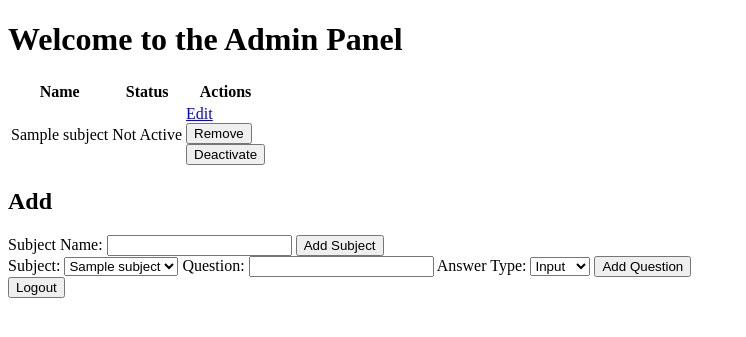
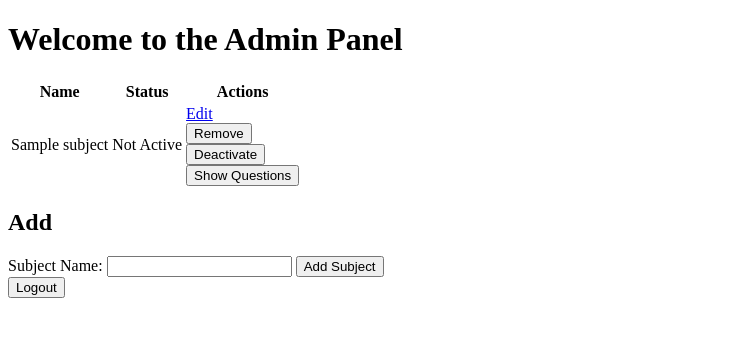
Before and after one commit to lordvexer/refah, a Flask app: template templates/admin.html in a window 1280 px wide. Shown: the top 337 px of the page, without its empty margins (0-746 px from the left). Run offline with Flask 3, Linux system fonts and the light colour scheme; the template is opened without the code that fills it: most values are stand-ins (such as "Sample title", 1, 10 or a date in 2020).

Commit message:
options added

```diff
--- a/app.py
+++ b/app.py
@@ -143,23 +143,29 @@ def update_subject_name():
 
 @app.route('/admin/subjects/add_question', methods=['POST'])
 def add_question():
-    # Retrieve form data
     subject_id = request.form.get('subject_id')
     question_text = request.form.get('question')
     answer_type = request.form.get('answer_type')
-    options = request.form.getlist('select_options[]')  # Retrieve the array of options
+    options = request.form.getlist('option[]')
 
     try:
         # Insert the question into the database
-        cursor.execute("INSERT INTO questions (subject_id, text, answer_type) OUTPUT INSERTED.id VALUES (?, ?, ?)",
+        cursor.execute("INSERT INTO questions (subject_id, text, answer_type) VALUES (?, ?, ?)",
                        (subject_id, question_text, answer_type))
-        question_id = cursor.fetchone()[0]  # Fetch the last inserted question ID
-        conn.commit()
 
-        # Insert each option into the question_options table
-        for option in options:
-            cursor.execute("INSERT INTO question_options (question_id, option_text) VALUES (?, ?)",
-                           (question_id, option))
+        if answer_type == 'select':
+            # Commit the transaction to ensure the new question is added to the database
+            conn.commit()
+
+            # Get the ID of the newly inserted question
+            cursor.execute("SELECT @@IDENTITY")
+            question_id = cursor.fetchone()[0]
+            # Insert options into the options table
+            for option_text in options:
+                cursor.execute("INSERT INTO options (question_id, text) VALUES (?, ?)",
+                               (question_id, option_text))
+
+        # Commit the transaction
         conn.commit()
 
         flash('Question added successfully!', 'success')
@@ -168,8 +174,14 @@ def add_question():
         flash('Failed to add question. Please try again.', 'error')
         print(e)  # Print the error for debugging
 
-    # Redirect back to the admin page
     return redirect(url_for('admin'))
+
+
+
+
+
+
+
 
 
 
--- a/templates/admin.html
+++ b/templates/admin.html
@@ -58,6 +58,9 @@
                         <button type="submit">Deactivate</button>
                     </form>
                     {% endif %}
+
+                    <!-- Button to show questions for this subject -->
+                    <button onclick="toggleQuestions('{{ subject.id }}')">Show Questions</button>
                 </td>
             </tr>
             {% endfor %}
@@ -72,16 +75,26 @@
         <button type="submit">Add Subject</button>
     </form>
 
+    <!-- List of questions for each subject (initially hidden) -->
+    {% for subject in subjects %}
+    <div id="questions{{ subject.id }}" style="display: none;">
+        <h3>Questions for {{ subject.name }}</h3>
+        <ul>
+            {% for question in subject.questions %}
+            <li>{{ question.text }}</li>
+            <!-- Add edit and remove buttons for each question -->
+            <button onclick="editQuestion('{{ question.id }}')">Edit</button>
+            <form action="/remove_question/{{ question.id }}" method="post">
+                <button type="submit">Remove</button>
+            </form>
+            {% endfor %}
+        </ul>
+        <!-- Form to add a new question -->
+        <form action="/admin/subjects/add_question" method="post">
+            <input type="hidden" name="subject_id" value="{{ subject.id }}">
+            <label for="new_question">New Question:</label>
+            <input type="text" id="text" name="question">
 
-    <form action="{{ url_for('add_question') }}" method="post">
-        <label for="subject_id">Subject:</label>
-        <select id="subject_id" name="subject_id">
-            {% for subject in subjects %}
-            <option value="{{ subject.id }}">{{ subject.name }}</option>
-            {% endfor %}
-        </select>
-        <label for="question">Question:</label>
-        <input type="text" id="question" name="question">
             <label for="answer_type">Answer Type:</label>
             <select id="answer_type" name="answer_type">
                 <option value="input">Input</option>
@@ -91,13 +104,16 @@
             <!-- Container for select options (initially hidden) -->
             <div id="selectOptions" style="display: none;">
                 <label for="select_options">Select Options:</label>
-            <div id="selectOptionsContainer">
+                <div id="optionsContainer">
+                    <!-- Additional options will be added dynamically here -->
                 </div>
                 <button type="button" onclick="addOption()">Add Option</button>
             </div>
+
             <button type="submit">Add Question</button>
         </form>
-
+    </div>
+    {% endfor %}
 
     <!-- Feedback messages -->
     {% with messages = get_flashed_messages() %}
@@ -110,23 +126,10 @@
     {% endif %}
     {% endwith %}
 
-
-
-
-
     <!-- Logout button -->
     <form action="/logout" method="GET">
         <button type="submit">Logout</button>
     </form>
-
-</body>
-
-
-
-
-
-
-
 
     <script>
         function toggleEdit(subjectId) {
@@ -142,11 +145,21 @@
                 editForm.style.display = 'none';
             }
         }
+
+        function toggleQuestions(subjectId) {
+            var questionsDiv = document.getElementById('questions' + subjectId);
+            if (questionsDiv.style.display === 'none') {
+                questionsDiv.style.display = 'block';
+            } else {
+                questionsDiv.style.display = 'none';
+            }
+        }
     </script>
+
     <script>
         // Function to toggle visibility of select options container based on answer type
         function toggleSelectOptions() {
-        var answerType = document.getElementById('answer_type').selectedOptions[0].value;
+            var answerType = document.getElementById('answer_type').value;
             var selectOptionsContainer = document.getElementById('selectOptions');
             if (answerType === 'select') {
                 selectOptionsContainer.style.display = 'block';
@@ -155,19 +168,47 @@
             }
         }
 
+        // Function to add input fields for additional options
+        function addOption() {
+            var optionsContainer = document.getElementById('optionsContainer');
+            var newOptionInput = document.createElement('input');
+            newOptionInput.type = 'text';
+            newOptionInput.name = 'option[]'; // Use array notation to handle multiple options
+            newOptionInput.placeholder = 'Option';
+            optionsContainer.appendChild(newOptionInput);
+        }
+
         // Event listener to toggle select options container visibility on answer type change
-    document.getElementById('answer_type').addEventListener('change', toggleSelectOptions);
+        document.getElementById('answer_type').addEventListener('change', function () {
+            toggleSelectOptions();
 
-    // Function to add input fields for select options
-    function addOption() {
-        var container = document.getElementById('selectOptionsContainer');
-        var input = document.createElement('input');
-        input.type = 'text';
-        input.name = 'select_options[]'; // Use array notation to handle multiple options
-        input.placeholder = 'Option';
-        container.appendChild(input);
+            // If answer type is 'select', add the question to the database first
+            var answerType = this.value;
+            if (answerType === 'select') {
+                addQuestionToDatabase();
+            }
+        });
+
+        // Function to add the question to the database
+        function addQuestionToDatabase() {
+            var subjectId = document.querySelector('input[name="subject_id"]').value;
+            var questionText = document.querySelector('input[name="question"]').value;
+
+            // Send AJAX request to add the question to the database
+            var xhr = new XMLHttpRequest();
+            xhr.open('POST', '/admin/subjects/add_question');
+            xhr.setRequestHeader('Content-Type', 'application/json');
+            xhr.onload = function () {
+                if (xhr.status === 200) {
+                    console.log('Question added to database successfully!');
+                } else {
+                    console.error('Failed to add question to database.');
+                }
+            };
+            var data = JSON.stringify({ subject_id: subjectId, question: questionText });
+            xhr.send(data);
         }
     </script>
-
+</body>
 
 </html>
```
Lines whose indentation alone changed are shown as unchanged.
